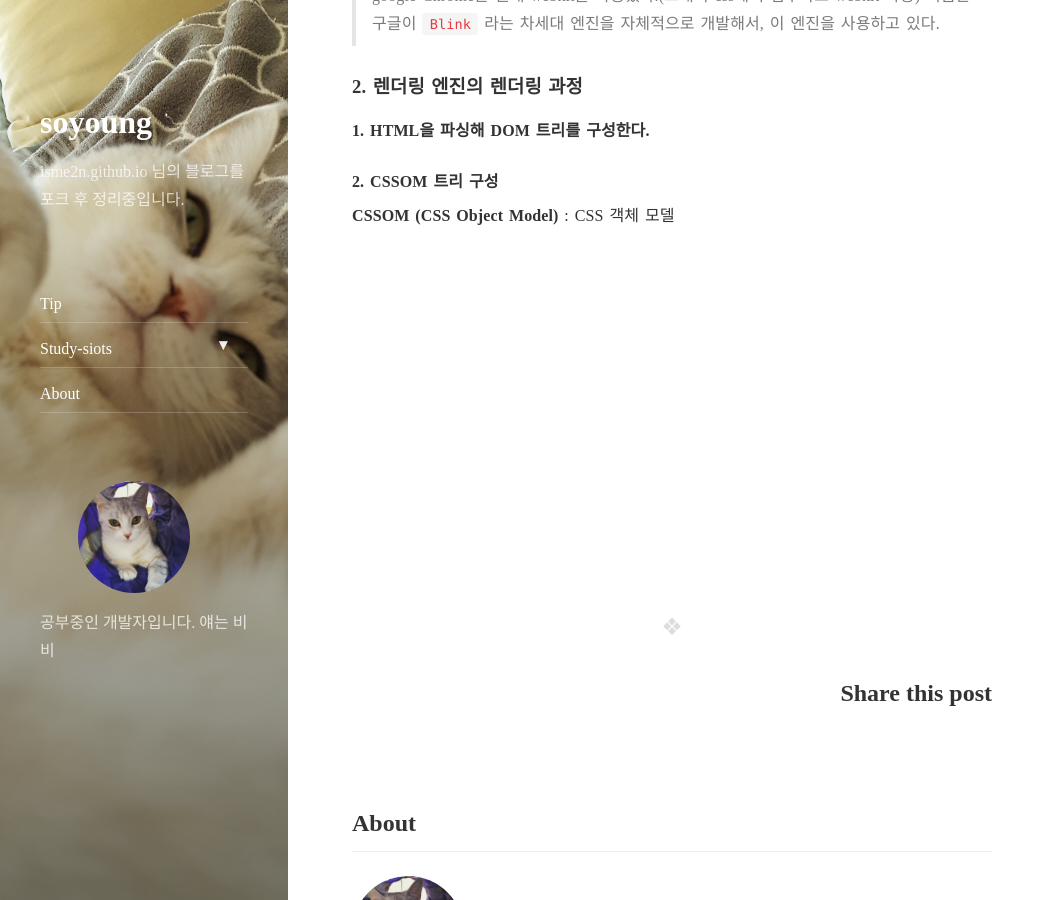
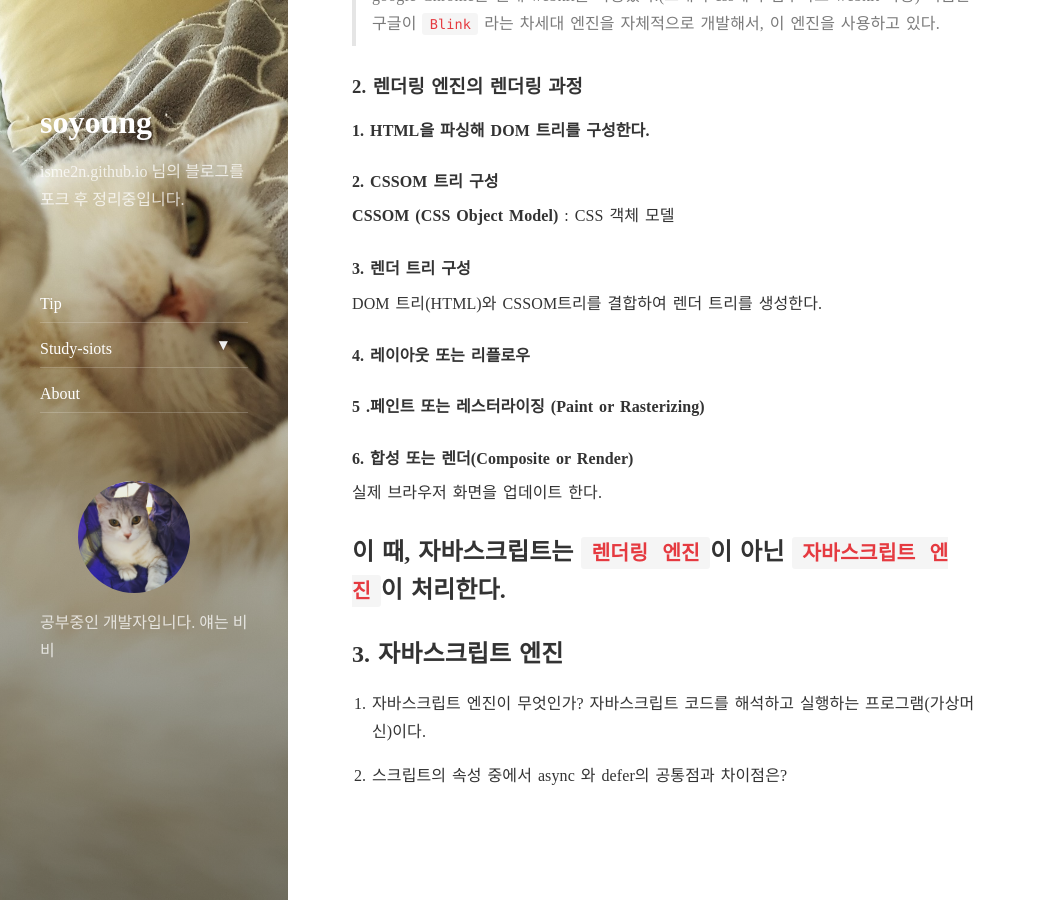
Before and after one commit to ellie-shim/ellie-shim.github.io, a Jekyll site: the page built from _posts/2019-01-17-siots-til-day07.markdown, in a window 1280 px wide and 900 px high, scrolled down 846 px. Shown: the whole window, without its empty margins (0-1055 px from the left). Built offline with Jekyll 4.4.1, drawn with Linux system fonts in a browser that asks for light colours; nearby versions of some CDN libraries; comment, search, counter and statistics services are not loaded.

Commit message:
17일-자바스크립트 엔진 til

```diff
--- a/_posts/2019-01-17-siots-til-day07.markdown
+++ b/_posts/2019-01-17-siots-til-day07.markdown
@@ -36,3 +36,24 @@ comments: true
 #### 2. CSSOM 트리 구성
 
 **CSSOM (CSS Object Model)** : CSS 객체 모델
+
+#### 3. 렌더 트리 구성
+
+DOM 트리(HTML)와 CSSOM트리를 결합하여 렌더 트리를 생성한다.
+
+#### 4. 레이아웃 또는 리플로우
+
+#### 5 .페인트 또는 레스터라이징 (Paint or Rasterizing)
+
+#### 6. 합성 또는 렌더(Composite or Render)
+
+실제 브라우저 화면을 업데이트 한다.
+
+## 이 때, 자바스크립트는 `렌더링 엔진`이 아닌 `자바스크립트 엔진`이 처리한다.
+
+## 3. 자바스크립트 엔진
+
+1. 자바스크립트 엔진이 무엇인가?
+   자바스크립트 코드를 해석하고 실행하는 프로그램(가상머신)이다.
+
+2. 스크립트의 속성 중에서 async 와 defer의 공통점과 차이점은?
```
